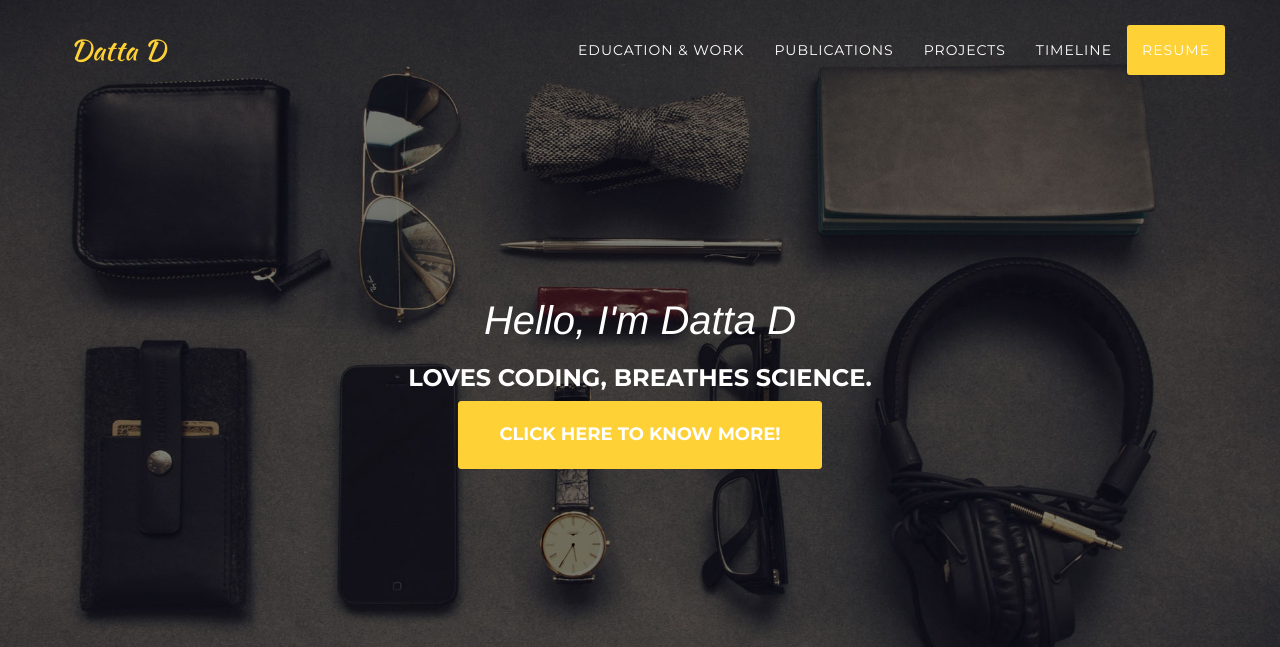
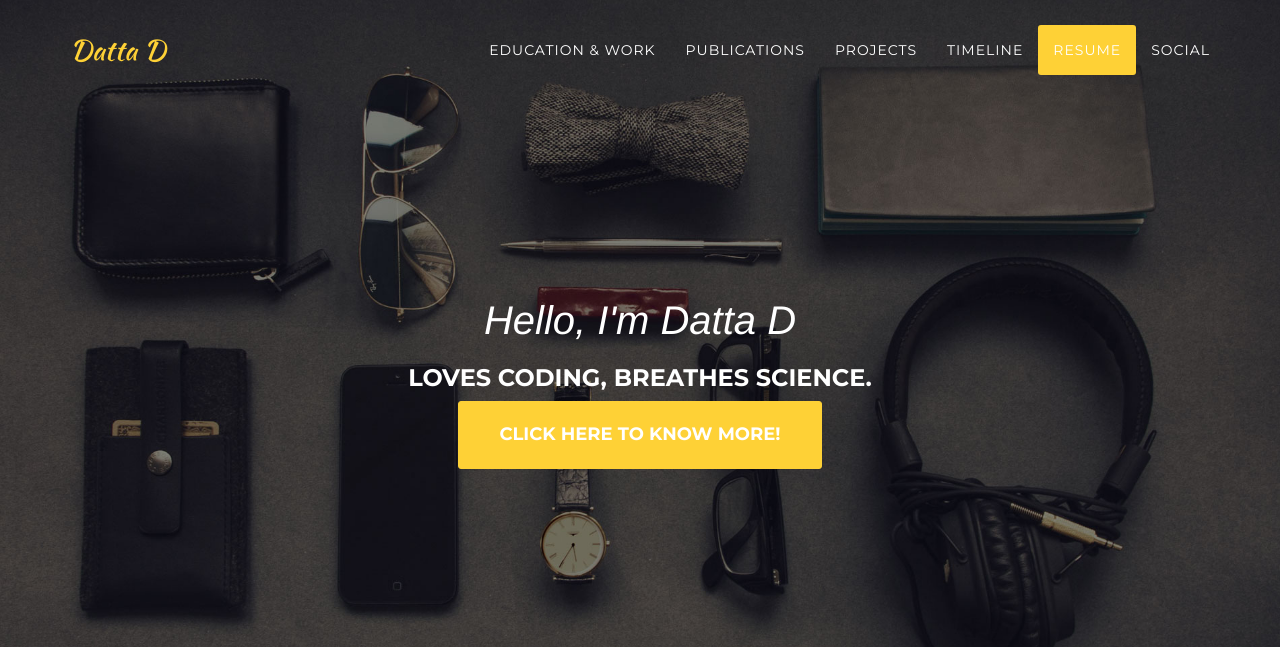
Before and after one commit to dattasainathd/dattasainathd.github.io, a website: page index.html in a window 1280 px wide. Shown: the top 647 px of the page. Drawn offline with nearby package versions, Linux system fonts and the light colour scheme; a web font is replaced by a local one.

Commit message:
added social tab

```diff
--- a/index.html
+++ b/index.html
@@ -75,6 +75,9 @@
                     </li>
                     <li>
                         <a class="page-scroll" href="#Resume">Resume</a>
+                    </li>
+                    <li>
+                        <a class="page-scroll" href="#Services">Social</a>
                     </li>
                 </ul>
             </div>
```
